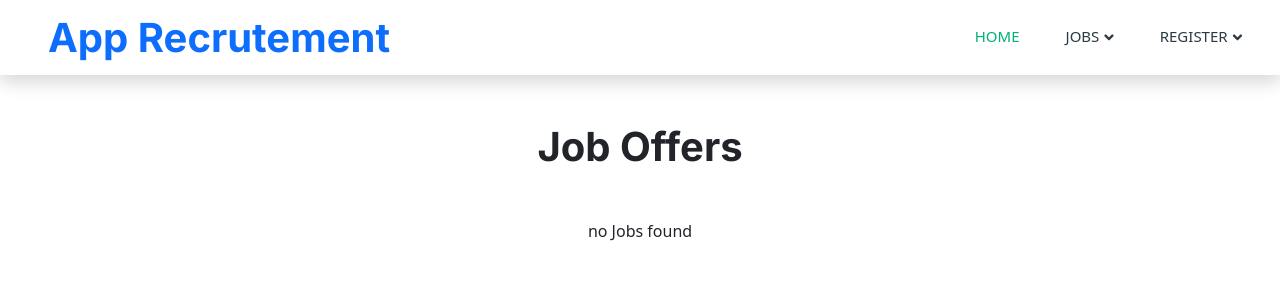
After one commit to majdifkih/RecrutementApp, a Symfony app: template templates/internship/index.html.twig in a window 1280 px wide. The commit adds this page. Shown: the top 300 px of the page. Run offline with Twig, Linux system fonts and the light colour scheme; the template is opened without the code that fills it, so the values that code supplies are empty; some libraries are stand-ins or nearby versions.

Commit message:
adding internship + get them all v0

```diff
--- a/src/Controller/JobController.php
+++ b/src/Controller/JobController.php
@@ -22,7 +22,7 @@ class JobController extends AbstractController
         ]);
     }
 
-    #[Route('/new', name: 'app_job_new', methods: ['GET', 'POST'])]
+    #[Route('/newJob', name: 'app_job_new', methods: ['GET', 'POST'])]
     public function new(Request $request, EntityManagerInterface $entityManager): Response
     {
         $job = new Job();
--- a/src/Form/InternShipType.php
+++ b/src/Form/InternShipType.php
@@ -17,10 +17,12 @@ class InternShipType extends OffreType
         $builder
 
             ->add('Payed',ChoiceType::class,[
-                'choice'=>[
+                'choices'=>[
                     'YES'=>'YES',
                     'NO'=>'NO'
-            ]])
+            ],
+                'expanded'=>true
+            ])
             ->add('Start_Date',DateType::class)
             ->add('end_date',DateType::class)
         ;
--- a/templates/base.html.twig
+++ b/templates/base.html.twig
@@ -64,7 +64,7 @@
                     <a href="#" class="nav-link dropdown-toggle" data-bs-toggle="dropdown">Jobs</a>
                     <div class="dropdown-menu rounded-0 m-0">
                         <a href="{{ path('app_job_index') }}" class="dropdown-item">Job Offers</a>
-                        <a href="" class="dropdown-item">Internship Offers</a>
+                        <a href="{{ path('app_intern_ship_index') }}" class="dropdown-item">Internship Offers</a>
                     </div>
                 </div>
 
--- a/templates/home_recruteur/addJob.html.twig
+++ b/templates/home_recruteur/addJob.html.twig
@@ -52,7 +52,7 @@
 
                 {{ form_start(form) }}
                 {{ form_widget(form) }}
-                <button class="btn">{{ button_label|default('Save') }}</button>
+                <button class="btn btn-outline-primary">{{ button_label|default('Save') }}</button>
                 {{ form_end(form) }}
 
             </div>
--- a/templates/home_recruteur/sidebar.html.twig
+++ b/templates/home_recruteur/sidebar.html.twig
@@ -53,7 +53,7 @@
     </li>
 
     <li class="nav-item">
-        <a class="nav-link" href="{{ path('app_job_new') }}">
+        <a class="nav-link" href="{{ path('app_intern_ship_new') }}">
             <i class="fas fa-fw fa-book-reader"></i>
             <span>Add a new Internship Offer </span></a>
     </li>
--- a/templates/home_recruteur/tables.html.twig
+++ b/templates/home_recruteur/tables.html.twig
@@ -80,8 +80,8 @@
                                     <td>{{ offre.LimitDate ? offre.LimitDate|date('Y-m-d') : '' }}</td>
 {#                                    <td>{{ offre.discriminatorValue }}</td>#}
                                     <td>{{ offre.mission }}</td>
-                                    <td><a href=""> Edit </a> </td>
-                                    <td> <a href=""> Delete </a> </td>
+                                    <td><a href=""> <i class="fa fa-edit"></i> </a> </td>
+                                    <td> <a href=""> <i class="fa fa-trash"> </i> </a> </td>
                                 </tr>
                                 </tbody>
                                 {% else %}
--- /dev/null
+++ b/templates/internship/index.html.twig
@@ -0,0 +1,51 @@
+{% extends 'base.html.twig' %}
+
+{% block title %}Job index{% endblock %}
+
+{% block body %}
+
+
+    <!-- Jobs Start -->
+    <div class="container-xxl py-5">
+        <div class="container">
+            <h1 class="text-center mb-5 wow fadeInUp" data-wow-delay="0.1s">Job Offers</h1>
+            <div class="tab-class text-center wow fadeInUp" data-wow-delay="0.3s">
+
+                <div class="tab-content">
+                    <div id="tab-1" class="tab-pane fade show p-0 active">
+                        {% for internhip in internships %}
+                        <div class="job-item p-4 mb-4">
+
+                            <div class="row g-4">
+                                <div class="col-sm-12 col-md-8 d-flex align-items-center">
+                                    <img class="flex-shrink-0 img-fluid border rounded" src="/assets/img/com-logo-1.jpg" alt="" style="width: 80px; height: 80px;">
+
+                                    <div class="text-start ps-4">
+                                        <h5 class="mb-3"> <a href="{{ path('app_job_show', { 'id': internhip.id }) }}" > {{ internhip.Title }} </a> </h5>
+                                        <span class="text-truncate me-3"><i class="fa fa-map-marker-alt text-primary me-2"></i>New York, USA</span>
+                                        <span class="text-truncate me-3"><i class="far fa-calendar-alt text-primary me-2"></i>{{ internhip.LimitDate ? internhip.LimitDate|date('Y-m-d') : '' }}</span>
+                                    </div>
+                                </div>
+                                <div class="col-sm-12 col-md-4 d-flex flex-column align-items-start align-items-md-end justify-content-center">
+                                    <div class="d-flex mb-3">
+                                        <a class="btn btn-light btn-square me-3" href=""><i class="far fa-heart text-primary"></i></a>
+                                        <a class="btn btn-primary" href="{{ path('app_job_show', { 'id': internhip.id }) }}">Apply Now</a>
+                                    </div>
+                                </div>
+                            </div>
+
+                        </div>
+                    </div>
+                    {% else %}
+                        <tr>
+                            <td colspan="9">no Jobs found</td>
+                        </tr>
+                    {% endfor %}
+                </div>
+            </div>
+        </div>
+    </div>
+    <!-- Jobs End -->
+
+
+{% endblock %}
```
Also changed, not shown: src/Controller/InternShipController.php (+7 -7 lines), templates/home_recruteur/addInternship.html.twig (+115 -0 lines), public/assets/css/sb-admin-2.css.
